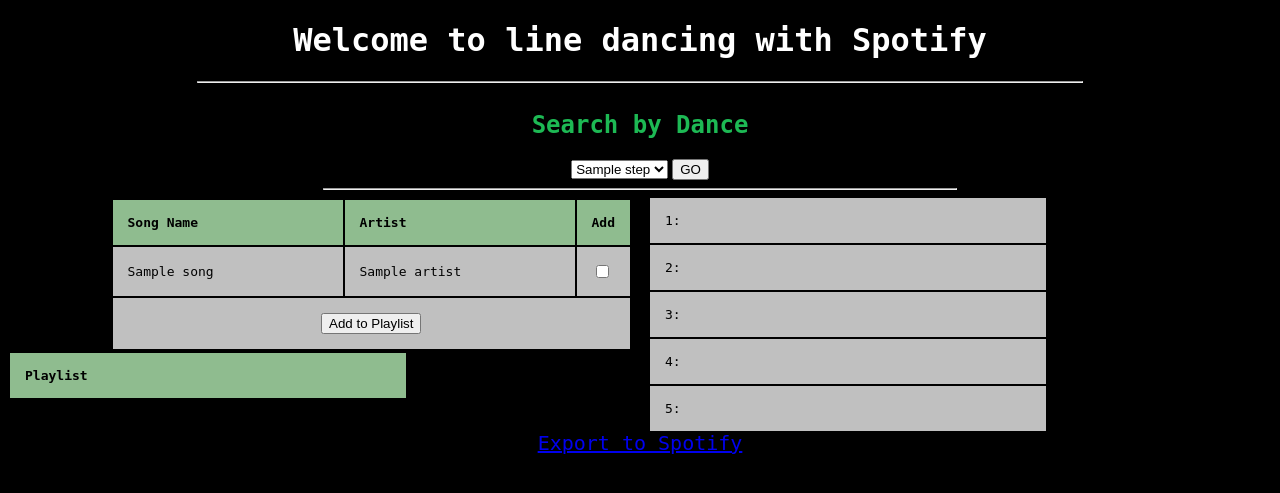
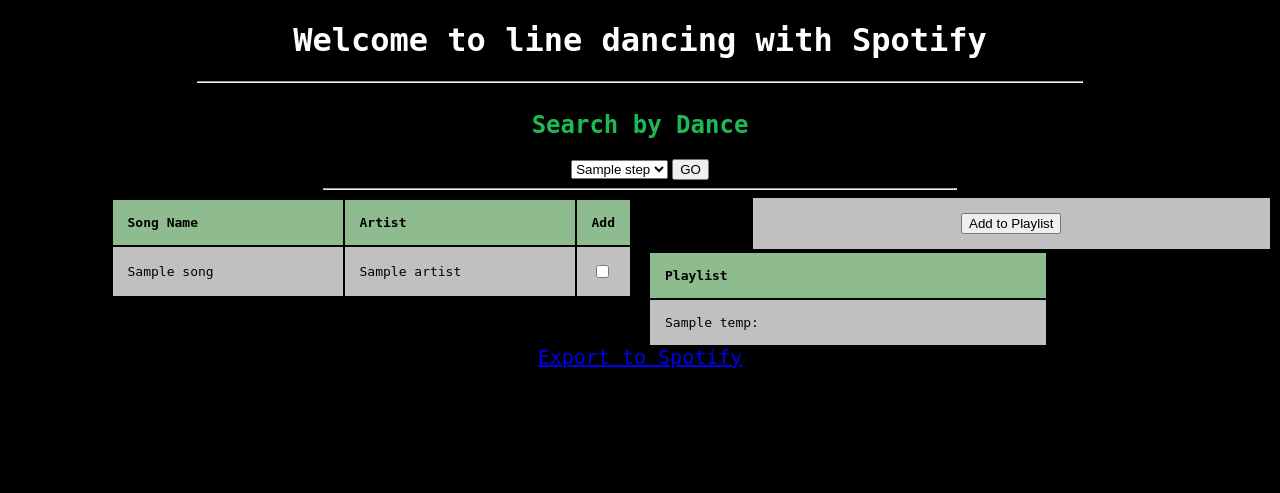
Before and after one commit to prontotheant/spotify_line_dancing, a Flask app: template alex/templates/index.html in a window 1280 px wide. Shown: the top 493 px of the page. Run offline with Flask 2, Linux system fonts and the light colour scheme; the template is opened without the code that fills it: most values are stand-ins (such as "Sample title", 1, 10 or a date in 2020).

Commit message:
trying: get content from session into temp

```diff
--- a/alex/templates/index.html
+++ b/alex/templates/index.html
@@ -50,11 +50,10 @@
 
         <table style="width:400px;">
             <th> Playlist </th>
-            <tr><td> 1: </td></tr>
-            <tr><td> 2: </td></tr>
-            <tr><td> 3: </td></tr>
-            <tr><td> 4: </td></tr>
-            <tr><td> 5: </td></tr>
+            {% for x in temp %}
+            <tr><td> {{x}}: </td></tr>
+
+            {% endfor %}
         </table>
         {% endblock %}
     </div>
```
